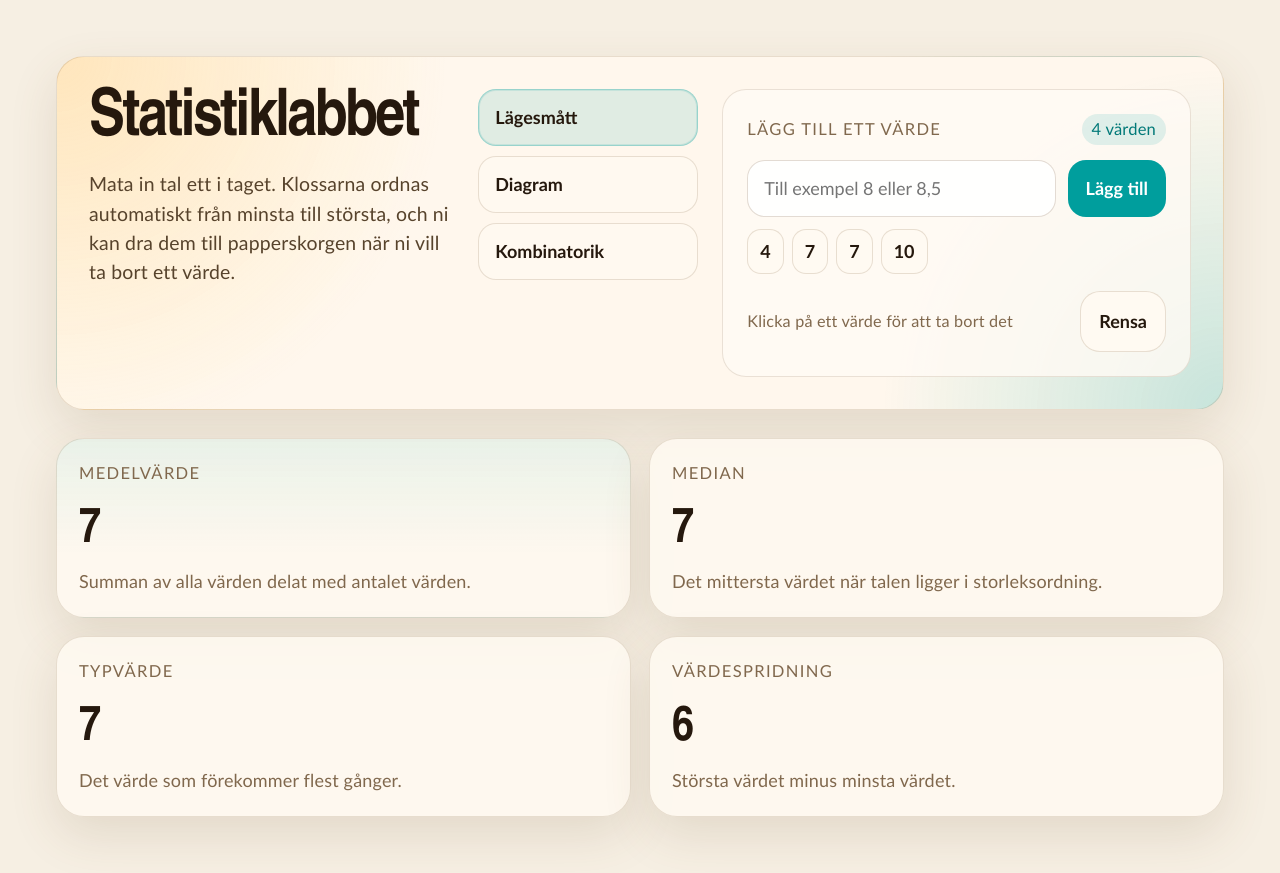
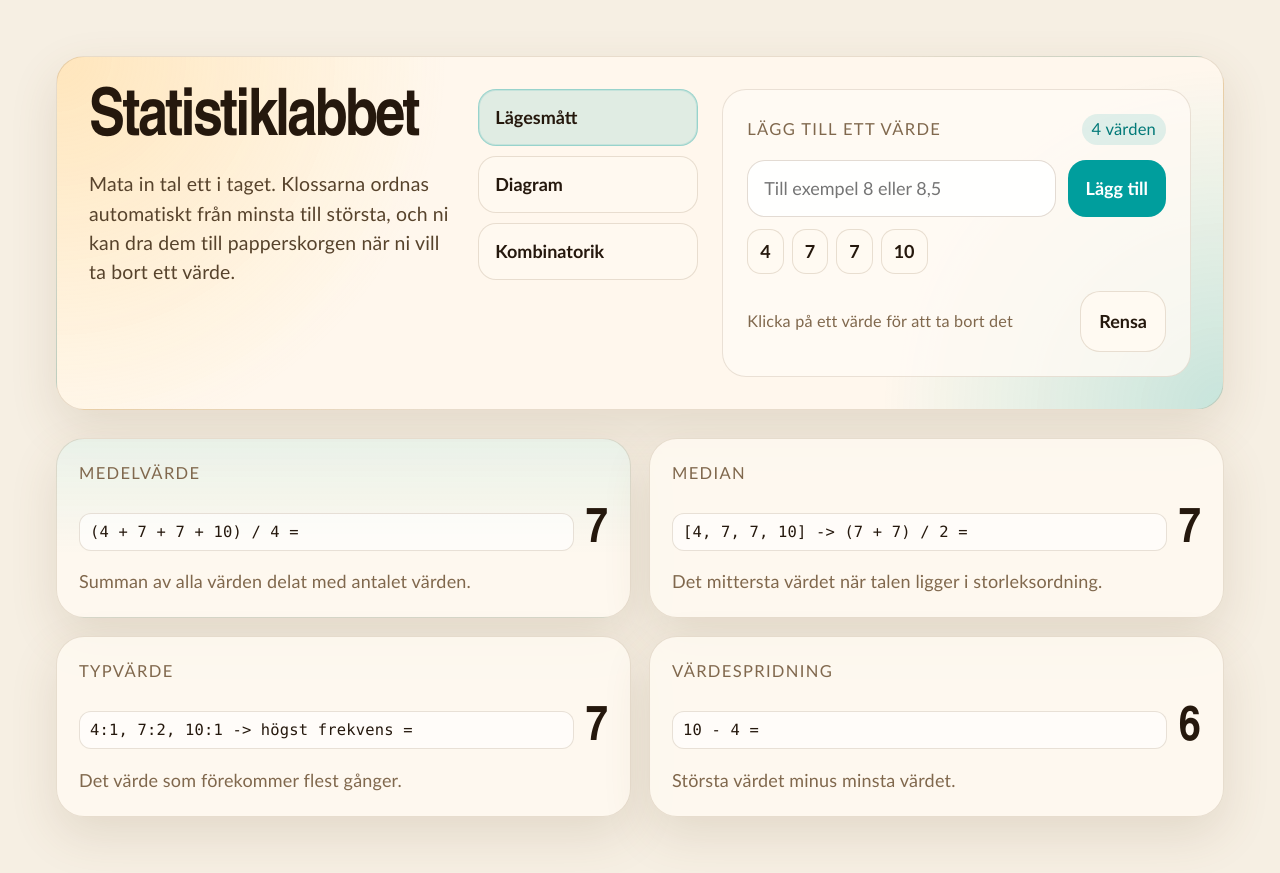
Before and after one commit to WeeHorse/statistiklabbet, a React (Vite) app: page / in a window 1280 px wide. Built offline with nearby package versions, Linux system fonts and the light colour scheme.

Commit message:
visualisera matteformler

```diff
--- a/src/App.css
+++ b/src/App.css
@@ -682,6 +682,27 @@
   gap: 12px;
 }
 
+.stat-math-row {
+  display: grid;
+  grid-template-columns: minmax(0, 1fr) auto;
+  gap: 12px;
+  align-items: center;
+}
+
+.math-formula {
+  margin: 0;
+  padding: 8px 10px;
+  border-radius: 12px;
+  border: 1px solid rgba(126, 94, 58, 0.18);
+  background: rgba(255, 255, 255, 0.62);
+  color: var(--text-h);
+  font-family: var(--mono);
+  font-size: 0.86rem;
+  line-height: 1.3;
+  white-space: pre-wrap;
+  word-break: break-word;
+}
+
 .stat-card strong {
   font-family: var(--heading);
   font-size: clamp(1.9rem, 5vw, 2.7rem);
--- a/src/App.tsx
+++ b/src/App.tsx
@@ -145,6 +145,58 @@ function App() {
     return `conic-gradient(${segments.join(', ')})`;
   }, [frequencyData]);
 
+  const meanFormula = useMemo(() => {
+    if (stats.sortedValues.length === 0) {
+      return '— =';
+    }
+
+    return `(${stats.sortedValues.map((value) => formatNumber(value)).join(' + ')}) / ${stats.sortedValues.length} =`;
+  }, [stats.sortedValues]);
+
+  const medianFormula = useMemo(() => {
+    if (stats.sortedValues.length === 0) {
+      return '— =';
+    }
+
+    const listText = stats.sortedValues.map((value) => formatNumber(value)).join(', ');
+    const middleIndex = Math.floor(stats.sortedValues.length / 2);
+
+    if (stats.sortedValues.length % 2 === 0) {
+      const leftMiddle = stats.sortedValues[middleIndex - 1];
+      const rightMiddle = stats.sortedValues[middleIndex];
+      return `[${listText}] -> (${formatNumber(leftMiddle)} + ${formatNumber(rightMiddle)}) / 2 =`;
+    }
+
+    const middle = stats.sortedValues[middleIndex];
+    return `[${listText}] -> ${formatNumber(middle)} =`;
+  }, [stats.sortedValues]);
+
+  const modeFormula = useMemo(() => {
+    if (frequencyData.length === 0) {
+      return '— =';
+    }
+
+    const frequencyText = frequencyData
+      .map((entry) => `${formatNumber(entry.value)}:${entry.count}`)
+      .join(', ');
+
+    if (stats.mode.length === 0) {
+      return `${frequencyText} -> inget typvärde =`;
+    }
+
+    return `${frequencyText} -> högst frekvens =`;
+  }, [frequencyData, stats.mode]);
+
+  const rangeFormula = useMemo(() => {
+    if (stats.sortedValues.length === 0) {
+      return '— =';
+    }
+
+    const minValue = stats.sortedValues[0];
+    const maxValue = stats.sortedValues[stats.sortedValues.length - 1];
+    return `${formatNumber(maxValue)} - ${formatNumber(minValue)} =`;
+  }, [stats.sortedValues]);
+
   const handleSubmit = (event: FormEvent<HTMLFormElement>) => {
     event.preventDefault();
 
@@ -265,29 +317,41 @@ function App() {
           <div className="stats-grid">
             <article className="stat-card highlight">
               <p className="stat-label">Medelvärde</p>
+              <div className="stat-math-row">
+                <pre className="math-formula">{meanFormula}</pre>
                 <strong>{stats.mean === null ? '–' : formatNumber(stats.mean)}</strong>
+              </div>
               <span>Summan av alla värden delat med antalet värden.</span>
             </article>
 
             <article className="stat-card">
               <p className="stat-label">Median</p>
+              <div className="stat-math-row">
+                <pre className="math-formula">{medianFormula}</pre>
                 <strong>{stats.median === null ? '–' : formatNumber(stats.median)}</strong>
+              </div>
               <span>Det mittersta värdet när talen ligger i storleksordning.</span>
             </article>
 
             <article className="stat-card">
               <p className="stat-label">Typvärde</p>
+              <div className="stat-math-row">
+                <pre className="math-formula">{modeFormula}</pre>
                 <strong>
                   {stats.mode.length === 0
                     ? 'Inget'
                     : stats.mode.map((value) => formatNumber(value)).join(', ')}
                 </strong>
+              </div>
               <span>Det värde som förekommer flest gånger.</span>
             </article>
 
             <article className="stat-card">
               <p className="stat-label">Värdespridning</p>
+              <div className="stat-math-row">
+                <pre className="math-formula">{rangeFormula}</pre>
                 <strong>{stats.range === null ? '–' : formatNumber(stats.range)}</strong>
+              </div>
               <span>Största värdet minus minsta värdet.</span>
             </article>
           </div>
```
Also changed, not shown: 5 other files (tests, documents, lock files or other folders). Lines whose indentation alone changed are shown as unchanged.
